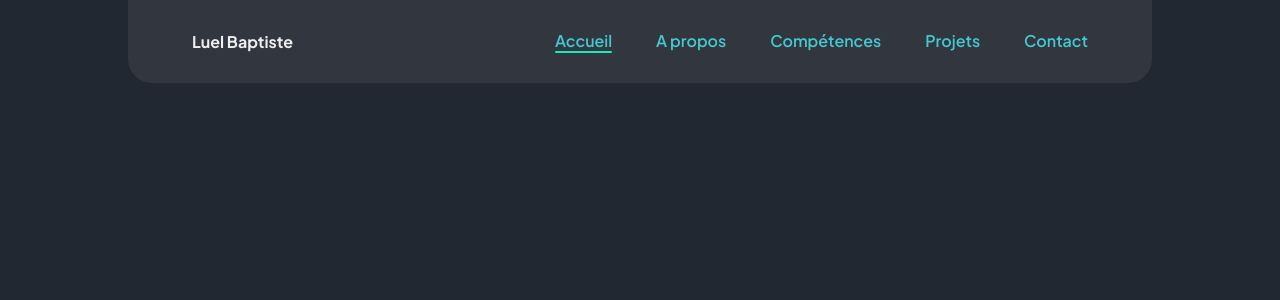
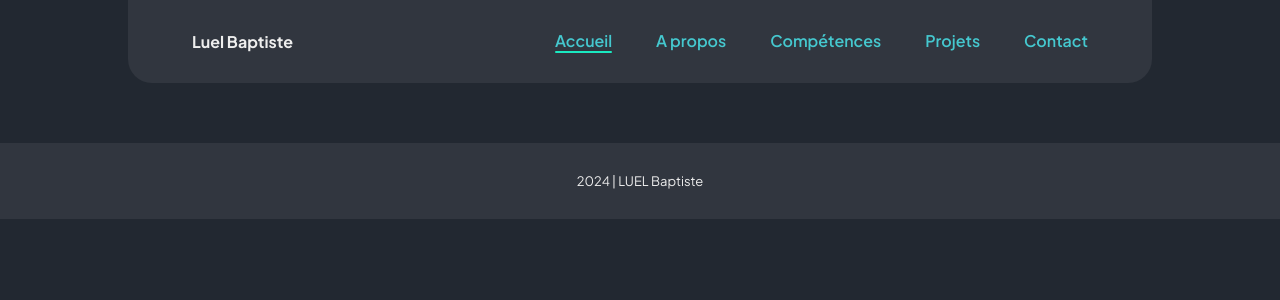
Before and after one commit to BapL49/portfolio-pro, a Vue app: page / in a window 1280 px wide. Shown: the top 300 px of the page. Built offline with nearby package versions, Linux system fonts and the light colour scheme.

Commit message:
base pour le contenu de la home page

```diff
--- a/src/App.vue
+++ b/src/App.vue
@@ -1,10 +1,14 @@
 <script setup lang="ts">
 import HeaderComponent from "./components/HeaderComponent.vue";
+import FooterComponent from "./components/FooterComponent.vue";
 </script>
 
 <template>
       <HeaderComponent />
-      <main></main>
+      <main>
+            <RouterView />
+      </main>
+      <FooterComponent />
 </template>
 
 <style scoped></style>
--- a/src/assets/css/main.css
+++ b/src/assets/css/main.css
@@ -58,11 +58,12 @@ button {
 }
 
 section {
+      width: 100%;
       padding: var(--padding);
-      max-width: 1024px;
 }
 
-header {
+header,
+section {
       max-width: 1024px;
 }
 
--- /dev/null
+++ b/src/components/FooterComponent.vue
@@ -0,0 +1,28 @@
+<script setup lang="ts">
+const year = new Date().getFullYear();
+</script>
+
+<template>
+      <footer class="footer">
+            <span class="span">{{ year }} | LUEL Baptiste</span>
+      </footer>
+</template>
+
+<style scoped>
+.footer {
+      width: 100%;
+
+      display: flex;
+      justify-content: center;
+      align-items: center;
+
+      padding: var(--padding);
+
+      background-color: var(--secondary);
+}
+
+.span {
+      text-align: center;
+      font-size: small;
+}
+</style>
--- /dev/null
+++ b/src/components/pages/HomePage.vue
@@ -0,0 +1,29 @@
+<script setup lang="ts"></script>
+
+<template>
+      <section class="container_grid">
+
+      </section>
+</template>
+
+<style scoped>
+.container_grid {
+      display: grid;
+      grid-template-columns: repeat(2, 1fr);
+      grid-template-rows: repeat(3, 1fr);
+      gap: 5%;
+}
+
+.div1 {
+      grid-area: 1 / 1 / 2 / 3;
+}
+.div2 {
+      grid-area: 2 / 1 / 3 / 2;
+}
+.div3 {
+      grid-area: 2 / 2 / 3 / 3;
+}
+.div4 {
+      grid-area: 3 / 1 / 4 / 3;
+}
+</style>
```
Also changed, not shown: src/components/BaseForHomeContent.vue (added, +26 -0 lines), src/main.ts (+4 -3 lines).
